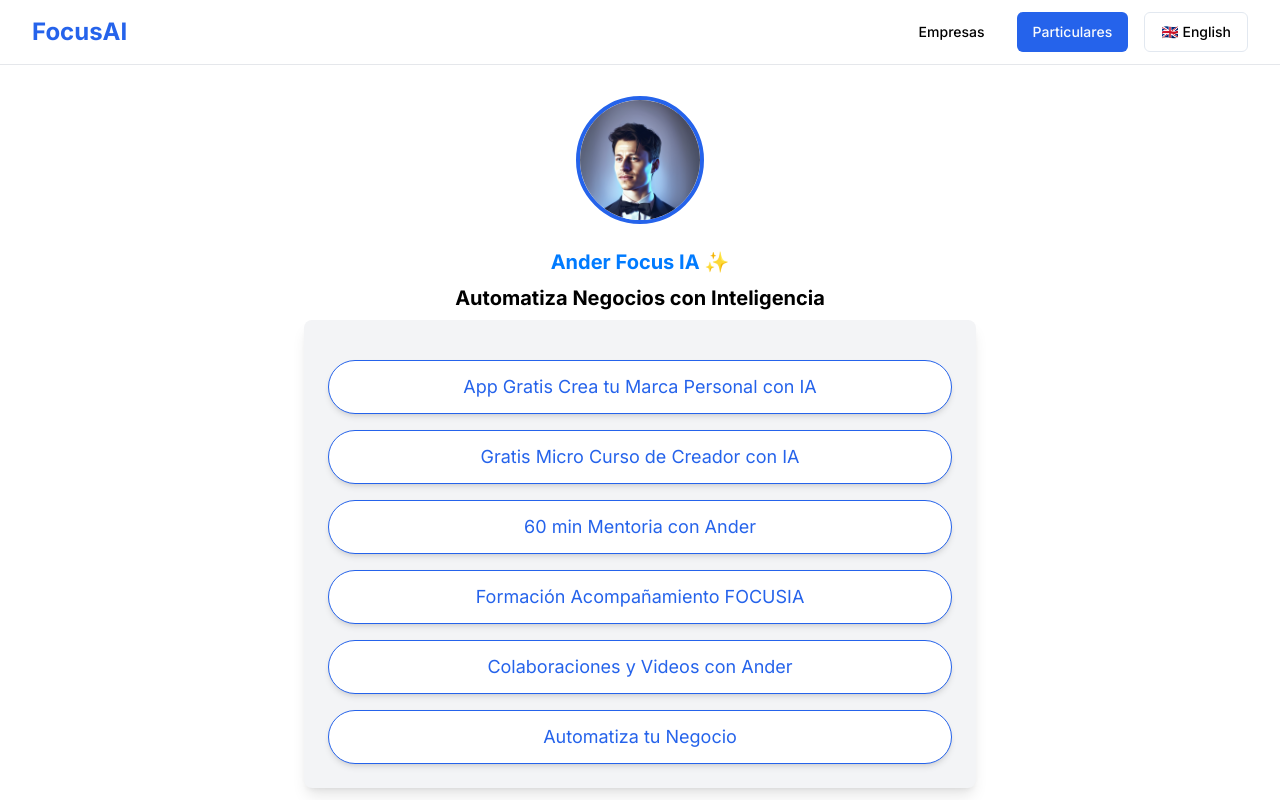
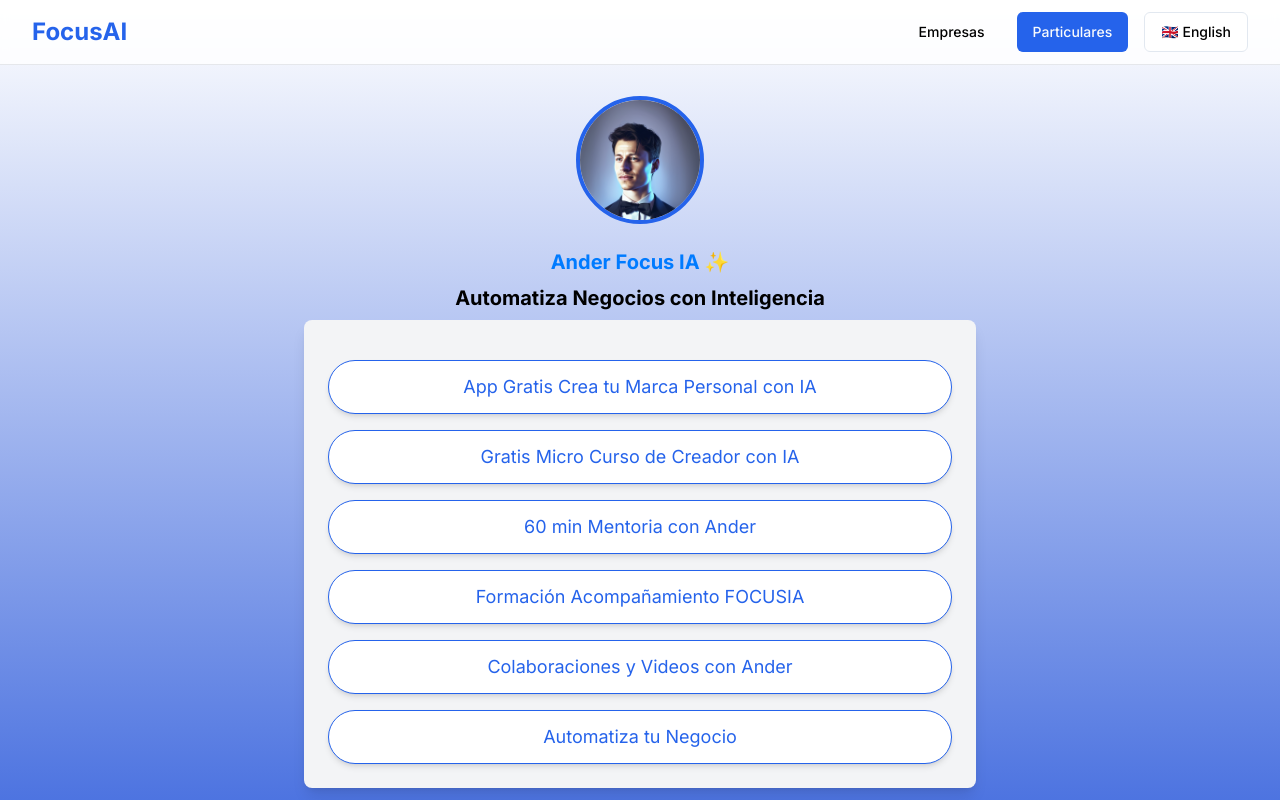
Before and after one commit to andersego/focusai, a Next.js app: page /individuals in a window 1280 px wide. Shown: the top 800 px of the page. Built offline with nearby package versions, Linux system fonts and the light colour scheme; no server answers.

Commit message:
Fix footer

```diff
--- a/app/contact/page.tsx
+++ b/app/contact/page.tsx
@@ -8,6 +8,8 @@ import { Textarea } from "@/components/ui/textarea"
 import { useLanguage } from '@/lib/language-context'
 import { Building2, Mail } from 'lucide-react'
 import { MainNav } from '@/components/main-nav'
+import { Footer } from '@/components/footer'; // Changed to named import
+
 
 export default function ContactPage() {
   const router = useRouter()
@@ -89,6 +91,7 @@ export default function ContactPage() {
           </div>
         </div>
       </section>
+      <Footer />
     </div>
   )
 }
--- a/app/individuals/page.tsx
+++ b/app/individuals/page.tsx
@@ -14,7 +14,7 @@ const IndividualsPage = () => {
   const router = useRouter();
 
   return (
-    <div className="min-h-screen" style={{ backgroundColor: secondaryColor }}>
+    <div className="min-h-screen bg-gradient-to-t from-blue-700 to-white" style={{ backgroundColor: secondaryColor }}>
       <MainNav />
       <div className="flex flex-col items-center justify-center p-6 pt-24 mb-8">
         <img
```
